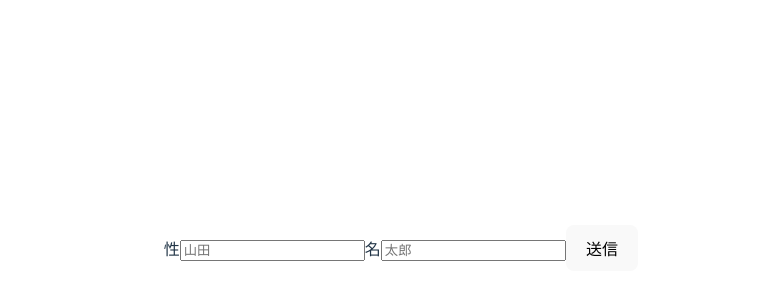
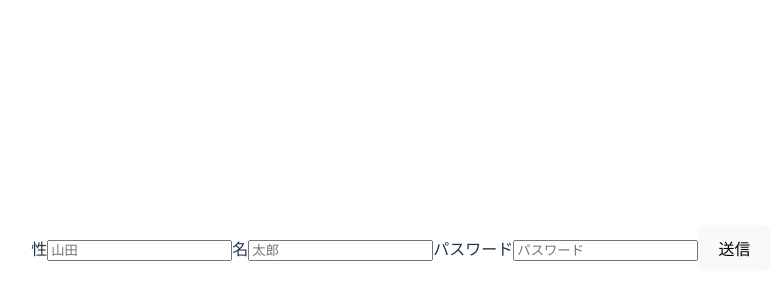
Before and after one commit to Syunsuke0/study-form, a React (Vite) app: page / in a window 1280 px wide. Shown: the part 152-452 px from the top of the page, without its empty margins (239-1020 px from the left). Built offline with nearby package versions, Linux system fonts and the light colour scheme.

Commit message:
✨handlechangeを使い回す

```diff
--- a/src/App.jsx
+++ b/src/App.jsx
@@ -1,12 +1,13 @@
 import "./App.css";
-import SignupForm from "./SignupForm";
+import BetterSignupForm from "./BetterSignupForm";
+// import SignupForm from "./SignupForm";
 // import UsernameForm from "./UsernameForm";
 
 function App() {
   return (
     <div>
       {/* <UsernameForm /> */}
-      <SignupForm />
+      <BetterSignupForm />
     </div>
   );
 }
--- /dev/null
+++ b/src/BetterSignupForm.jsx
@@ -0,0 +1,56 @@
+import { useState } from "react";
+
+const BetterSignupForm = () => {
+  const [formData, setFormData] = useState({
+    firstName: "",
+    lastName: "",
+    password: "",
+  });
+
+  const handleChange = (e) => {
+    const fieldName = e.target.name;
+    const value = e.target.value;
+    setFormData((currData) => {
+      currData[fieldName] = value;
+      return { ...currData };
+    });
+  };
+  const handleSubmit = () => {
+    console.log(formData);
+  };
+  return (
+    <div>
+      <label htmlFor="lastName">性</label>
+      <input
+        id="lastName"
+        name="lastName"
+        type="text"
+        placeholder="山田"
+        value={formData.lastName}
+        onChange={handleChange}
+      />
+      <label htmlFor="firstName">名</label>
+      <input
+        id="firstName"
+        name="firstName"
+        type="text"
+        placeholder="太郎"
+        value={formData.firstName}
+        onChange={handleChange}
+      />
+      <label htmlFor="password">パスワード</label>
+      <input
+        id="password"
+        name="password"
+        type="password"
+        placeholder="パスワード"
+        value={formData.password}
+        onChange={handleChange}
+      />
+
+      <button onClick={handleSubmit}>送信</button>
+    </div>
+  );
+};
+
+export default BetterSignupForm;
```
